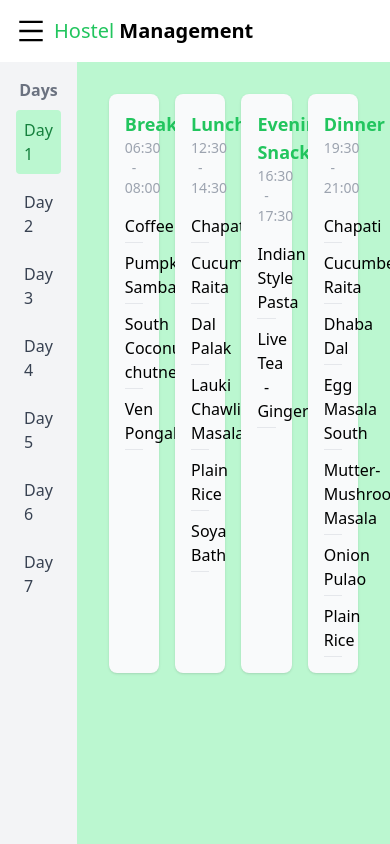
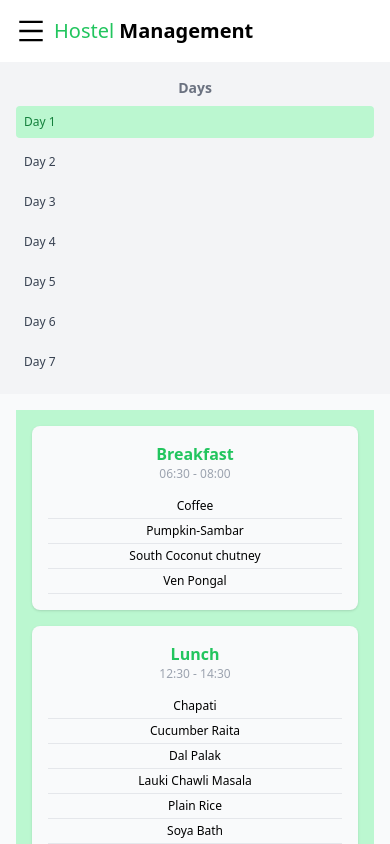
Before and after one commit to sashwathan/hostel-management, a React (Create React App) app in the folder frontend/: page /displaymenu in a window 390 px wide. Shown: the top 844 px of the page. Built offline with nearby package versions, Linux system fonts and the light colour scheme.

Commit message:
added responsiveness

```diff
--- a/frontend/src/components/DisplayMenu.js
+++ b/frontend/src/components/DisplayMenu.js
@@ -4,19 +4,21 @@ import Food from "./Food";
 import Navbar from "./Navbar";
 import Footer from "./Footer";
 
+const DisplayMenu = () => {
+  const [selectedDay, setSelectedDay] = useState(0);
 
-const DisplayMenu = () => {
-    const [selectedDay, setSelectedDay] = useState(0);
   return (
     <>
-    <Navbar/>
-    <div className="min-h-screen bg-gray-50 flex">
-    <Menu selectedDay={selectedDay} setSelectedDay={setSelectedDay} />
-    <Food selectedDay={selectedDay} />
-  </div>
-  <Footer/>
-  </>
-  )
-}
+      <Navbar />
+      <div className=" bg-gray-50 flex flex-col md:flex-row">
+        <Menu selectedDay={selectedDay} setSelectedDay={setSelectedDay} />
+        <div className="flex-1 p-4 text-sm md:text-base">
+          <Food selectedDay={selectedDay} />
+        </div>
+      </div>
+      <Footer />
+    </>
+  );
+};
 
 export default DisplayMenu;
--- a/frontend/src/components/Food.js
+++ b/frontend/src/components/Food.js
@@ -20,7 +20,7 @@ const menuData = {
     dinner: ["Chapati", "Cucumber Raita", "Dhaba Dal", "Egg Masala South", "Mutter-Mushroom Masala", "Onion Pulao", "Plain Rice"],
   },
   3: {
-    breakfast: [" Black Coffee", "Pumpkin-Sambar", "South Coconut chutney", "Ven Pongal"],
+    breakfast: ["Black Coffee", "Pumpkin-Sambar", "South Coconut chutney", "Ven Pongal"],
     lunch: ["Chapati", "Cucumber Raita", "Dal Palak", "Lauki Chawli Masala", "Plain Rice", "Soya Bath"],
     snacks: ["Indian Style Pasta", "Live Tea - Ginger"],
     dinner: ["Chapati", "Cucumber Raita", "Dhaba Dal", "Egg Masala South", "Mutter-Mushroom Masala", "Onion Pulao", "Plain Rice"],
@@ -50,47 +50,48 @@ const Food = ({ selectedDay }) => {
   const { breakfast, lunch, snacks, dinner } = menuData[selectedDay] || {};
 
   return (
-    <div className="flex-grow bg-green-200 p-8">
-      <div className="grid grid-cols-4 gap-4">
+    <div className="bg-green-200">
+      <div className="flex-grow bg-green-200 p-4 md:p-8">
+        <div className="grid grid-cols-1 sm:grid-cols-2 md:grid-cols-4 gap-4">
           <div className="bg-gray-50 rounded-lg p-4 shadow">
-          <h3 className="text-green-500 font-semibold text-lg">Breakfast</h3>
-          <p className="text-gray-400 text-sm">06:30 - 08:00</p>
-          <ul className="mt-4 space-y-2">
+            <h3 className="text-green-500 font-semibold text-base sm:text-lg md:text-xl">Breakfast</h3>
+            <p className="text-gray-400 text-xs sm:text-sm md:text-base">06:30 - 08:00</p>
+            <ul className="mt-4 space-y-1 sm:space-y-2">
               {breakfast.map((item, index) => (
-              <li key={index} className="border-b border-gray-200 pb-1">
+                <li key={index} className="border-b border-gray-200 pb-1 text-xs sm:text-sm md:text-base">
                   {item}
                 </li>
               ))}
             </ul>
           </div>
           <div className="bg-gray-50 rounded-lg p-4 shadow">
-          <h3 className="text-green-500 font-semibold text-lg">Lunch</h3>
-          <p className="text-gray-400 text-sm">12:30 - 14:30</p>
-          <ul className="mt-4 space-y-2">
+            <h3 className="text-green-500 font-semibold text-base sm:text-lg md:text-xl">Lunch</h3>
+            <p className="text-gray-400 text-xs sm:text-sm md:text-base">12:30 - 14:30</p>
+            <ul className="mt-4 space-y-1 sm:space-y-2">
               {lunch.map((item, index) => (
-              <li key={index} className="border-b border-gray-200 pb-1">
+                <li key={index} className="border-b border-gray-200 pb-1 text-xs sm:text-sm md:text-base">
                   {item}
                 </li>
               ))}
             </ul>
           </div>
           <div className="bg-gray-50 rounded-lg p-4 shadow">
-          <h3 className="text-green-500 font-semibold text-lg">Evening Snacks</h3>
-          <p className="text-gray-400 text-sm">16:30 - 17:30</p>
-          <ul className="mt-4 space-y-2">
+            <h3 className="text-green-500 font-semibold text-base sm:text-lg md:text-xl">Evening Snacks</h3>
+            <p className="text-gray-400 text-xs sm:text-sm md:text-base">16:30 - 17:30</p>
+            <ul className="mt-4 space-y-1 sm:space-y-2">
               {snacks.map((item, index) => (
-              <li key={index} className="border-b border-gray-200 pb-1">
+                <li key={index} className="border-b border-gray-200 pb-1 text-xs sm:text-sm md:text-base">
                   {item}
                 </li>
               ))}
             </ul>
           </div>
           <div className="bg-gray-50 rounded-lg p-4 shadow">
-          <h3 className="text-green-500 font-semibold text-lg">Dinner</h3>
-          <p className="text-gray-400 text-sm">19:30 - 21:00</p>
-          <ul className="mt-4 space-y-2">
+            <h3 className="text-green-500 font-semibold text-base sm:text-lg md:text-xl">Dinner</h3>
+            <p className="text-gray-400 text-xs sm:text-sm md:text-base">19:30 - 21:00</p>
+            <ul className="mt-4 space-y-1 sm:space-y-2">
               {dinner.map((item, index) => (
-              <li key={index} className="border-b border-gray-200 pb-1">
+                <li key={index} className="border-b border-gray-200 pb-1 text-xs sm:text-sm md:text-base">
                   {item}
                 </li>
               ))}
@@ -98,7 +99,8 @@ const Food = ({ selectedDay }) => {
           </div>
         </div>
       </div>
+    </div>
   );
-}
+};
 
 export default Food;
--- a/frontend/src/components/Menu.js
+++ b/frontend/src/components/Menu.js
@@ -1,11 +1,11 @@
-import React, { useState } from "react";
+import React from "react";
 
 const days = ["Day 1", "Day 2", "Day 3", "Day 4", "Day 5", "Day 6", "Day 7"];
 
 const Menu = ({ selectedDay, setSelectedDay }) => {
   return (
     <div className="bg-gray-100 p-4">
-      <h2 className="text-gray-500 font-semibold mb-2">Days</h2>
+      <h2 className="text-gray-500 font-semibold mb-2 text-sm md:text-base">Days</h2>
       <ul className="space-y-2">
         {days.map((day, index) => (
           <li key={index}>
@@ -14,7 +14,7 @@ const Menu = ({ selectedDay, setSelectedDay }) => {
                 selectedDay === index
                   ? "bg-green-200 text-green-700"
                   : "text-gray-700"
-              } block w-full text-left p-2 rounded`}
+              } block w-full text-left p-2 rounded text-xs md:text-sm`}
               onClick={() => setSelectedDay(index)}
             >
               {day}
@@ -24,6 +24,6 @@ const Menu = ({ selectedDay, setSelectedDay }) => {
       </ul>
     </div>
   );
-}
+};
 
 export default Menu;
```
Lines whose indentation alone changed are shown as unchanged.
